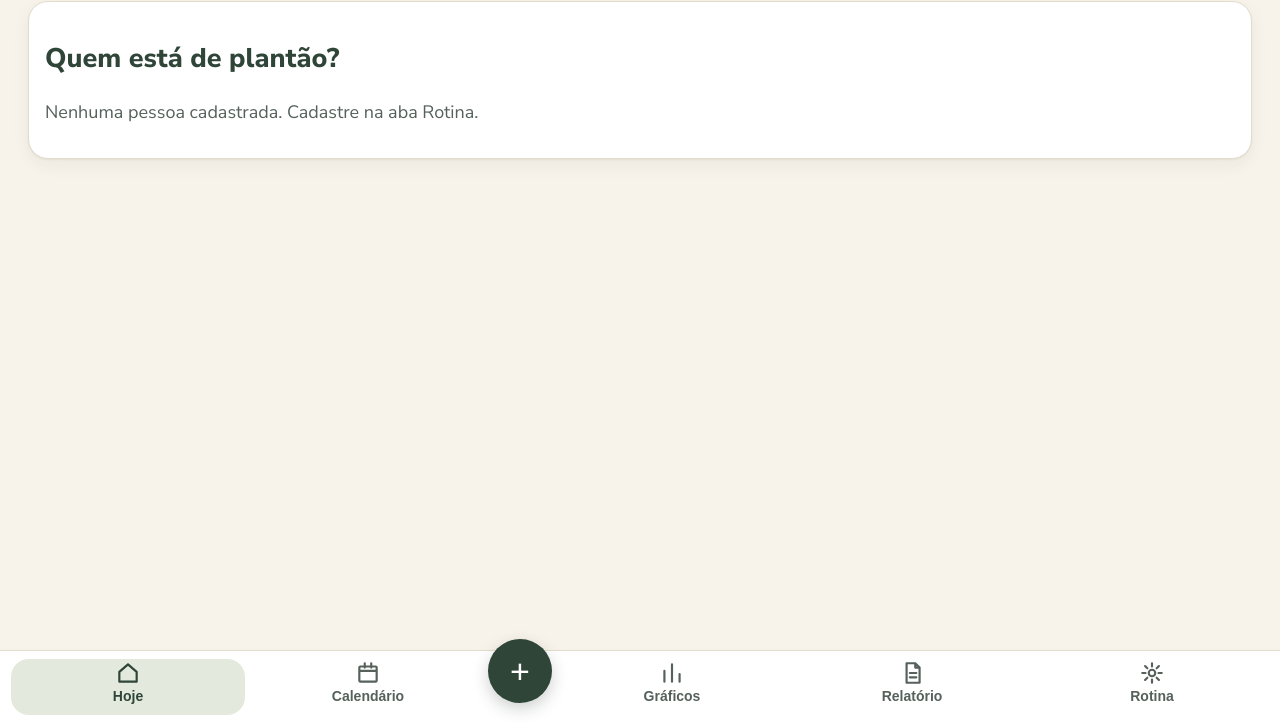
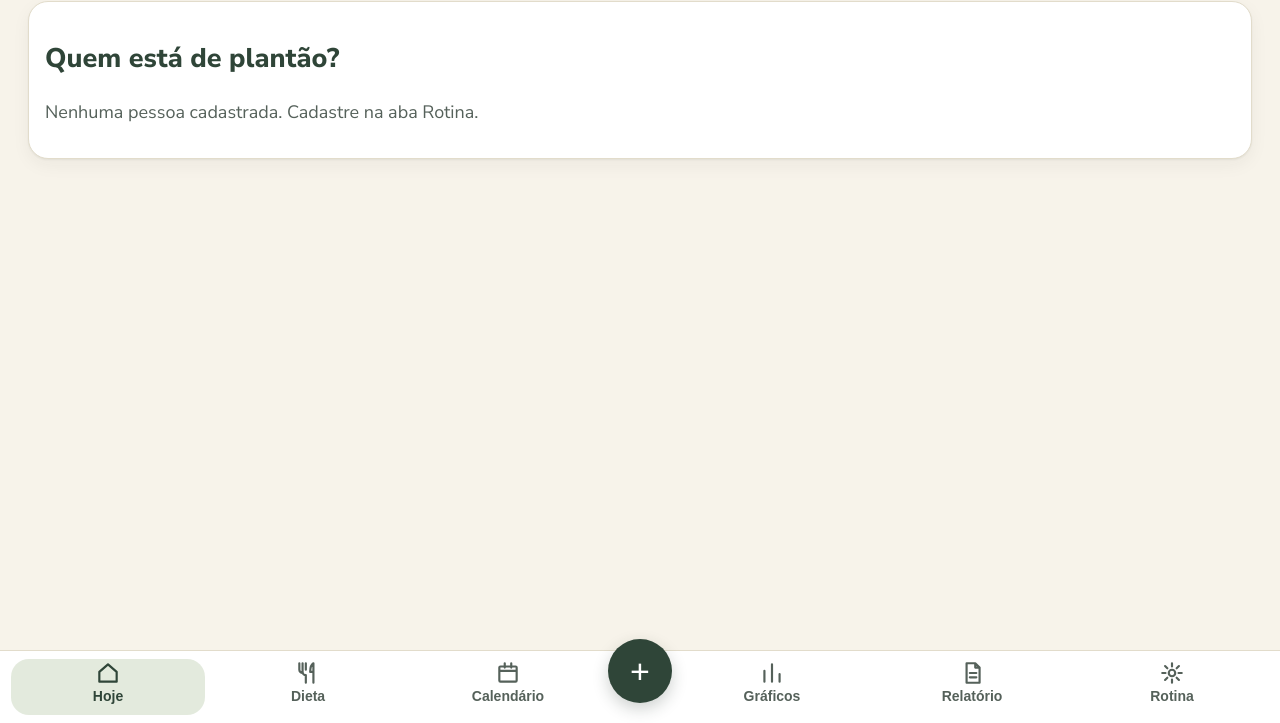
Before and after one commit to rogeriopuglia/diario-cuidados, a plain HTML site: page index.html in a window 1280 px wide. Shown: the part 77-800 px from the top of the page. Drawn offline with Linux system fonts and the light colour scheme.

Commit message:
Add files via upload

```diff
--- a/index.html
+++ b/index.html
@@ -4,7 +4,7 @@
     <meta charset="UTF-8" />
     <meta name="viewport" content="width=device-width, initial-scale=1, viewport-fit=cover" />
     <title>Diário de cuidados</title>
-    <script type="module" crossorigin src="./assets/index-MdslnEbf.js"></script>
+    <script type="module" crossorigin src="./assets/index-BPItmUqy.js"></script>
     <link rel="stylesheet" crossorigin href="./assets/index-SQH5iUHu.css">
   <link rel="manifest" href="./manifest.webmanifest"><script id="vite-plugin-pwa:register-sw" src="./registerSW.js"></script></head>
   <body>
```
